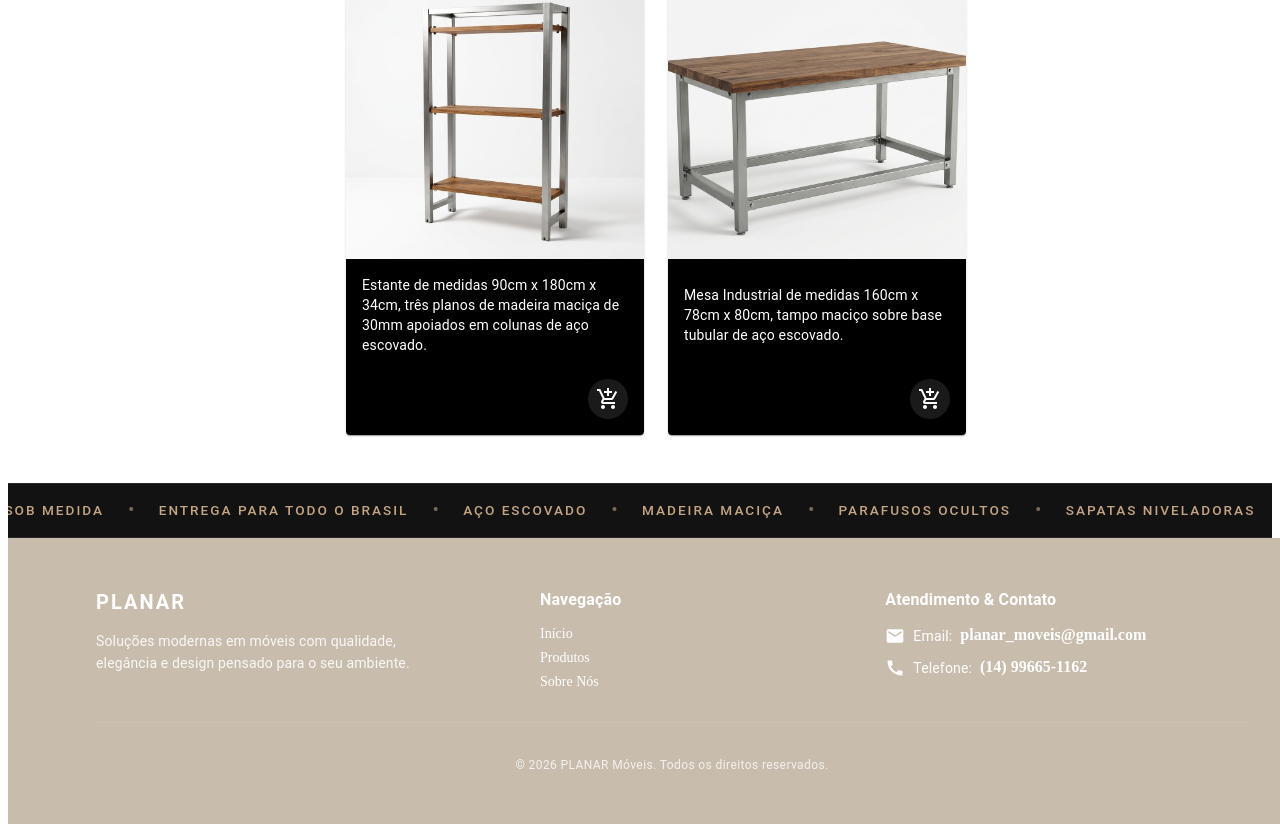
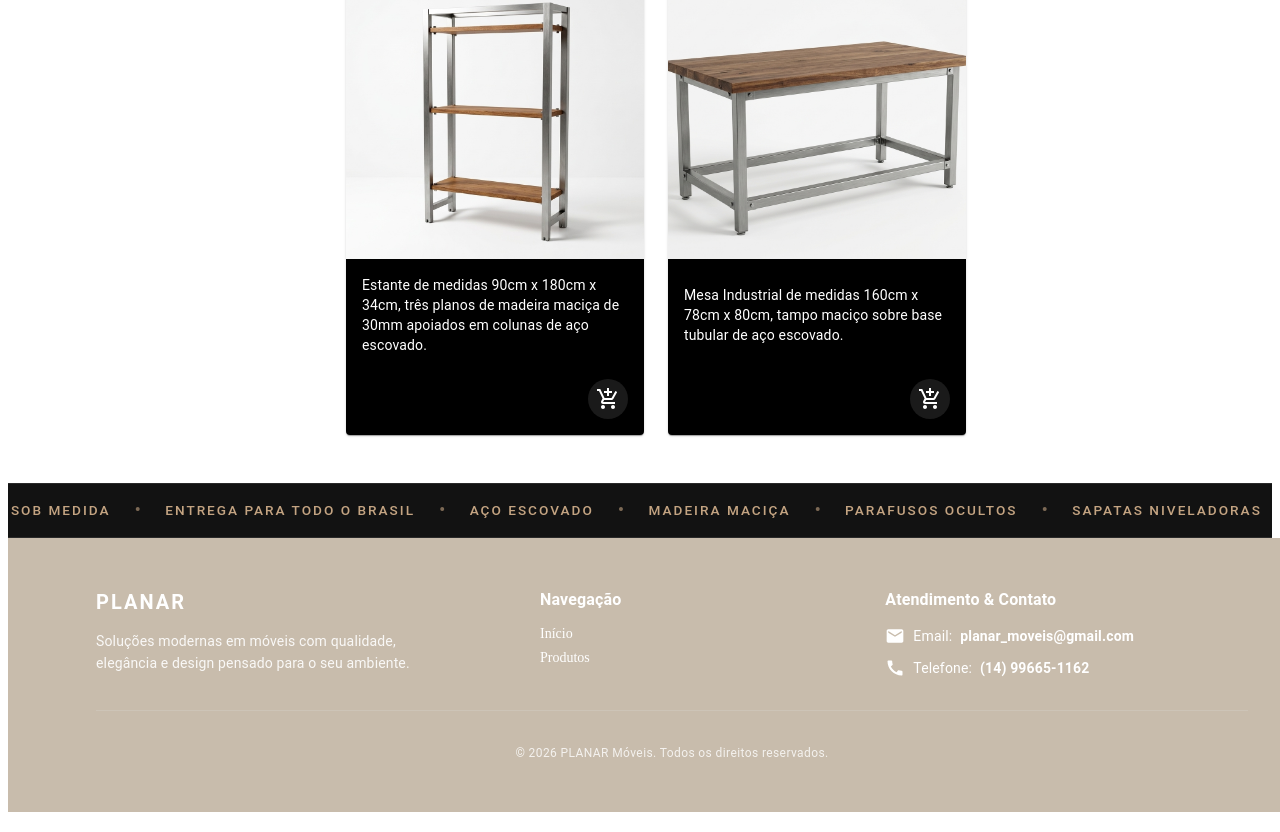
Before and after one commit to LYLUANE/site_planar, a React (Vite) app: page / in a window 1280 px wide. Shown: the part 1574-2406 px from the top of the page. Built offline with nearby package versions, Linux system fonts and the light colour scheme.

Commit message:
mudanças

```diff
--- a/src/Footer.tsx
+++ b/src/Footer.tsx
@@ -28,7 +28,7 @@ function Footer() {
               sx={{
                 fontWeight: 700,
                 letterSpacing: 2,
-                color: "#white",
+                color: "white",
                 mb: 1.5,
                 textTransform: "uppercase",
               }}
@@ -44,7 +44,7 @@ function Footer() {
           <Grid size={{ xs: 12, sm: 3 }}>
             <Typography
               variant="subtitle1"
-              sx={{ fontWeight: 700, mb: 1.5, color: "#white" }}
+              sx={{ fontWeight: 700, mb: 1.5, color: "white" }}
             >
               Navegação
             </Typography>
@@ -52,23 +52,16 @@ function Footer() {
               <Link
                 href="#inicio"
                 underline="hover"
-                sx={{ color: "white", fontSize: "0.875rem" }}
+                sx={{ color: "white", fontSize: "0.875rem", cursor: "pointer" }}
               >
                 Início
               </Link>
               <Link
                 href="#produtos"
                 underline="hover"
-                sx={{ color: "white", fontSize: "0.875rem" }}
+                sx={{ color: "white", fontSize: "0.875rem", cursor: "pointer" }}
               >
                 Produtos
-              </Link>
-              <Link
-                href="#sobre"
-                underline="hover"
-                sx={{ color: "white", fontSize: "0.875rem" }}
-              >
-                Sobre Nós
               </Link>
             </Stack>
           </Grid>
@@ -84,25 +77,23 @@ function Footer() {
               <Stack direction="row" alignItems="center" spacing={1}>
                 <LocalPostOffice fontSize="small" sx={{ color: "white" }} />
                 <Typography variant="body2">Email:</Typography>
-                <Link
-                  href="mailto:planar_moveis@gmail.com"
-                  underline="hover"
+                <Typography
+                  variant="body2"
                   sx={{ color: "white", fontWeight: 600 }}
                 >
                   planar_moveis@gmail.com
-                </Link>
+                </Typography>
               </Stack>
 
               <Stack direction="row" alignItems="center" spacing={1}>
                 <Call fontSize="small" sx={{ color: "white" }} />
                 <Typography variant="body2">Telefone:</Typography>
-                <Link
-                  href="tel:14996651162"
-                  underline="hover"
+                <Typography
+                  variant="body2"
                   sx={{ color: "white", fontWeight: 600 }}
                 >
                   (14) 99665-1162
-                </Link>
+                </Typography>
               </Stack>
             </Stack>
           </Grid>
--- a/src/Head.tsx
+++ b/src/Head.tsx
@@ -29,7 +29,14 @@ function Head({
   onRemoverDoCarrinho,
 }: HeadProps) {
   return (
-    <Box sx={{ bgcolor: "#121315", minHeight: "auto", color: "#ffffff" }}>
+    <Box
+      sx={{
+        bgcolor: "#121315",
+        minHeight: "auto",
+        color: "#ffffff",
+        id: "inicio",
+      }}
+    >
       <AppBar
         position="static"
         elevation={0}
@@ -148,7 +155,6 @@ function Head({
                 fontSize: "1rem",
                 lineHeight: 1.6,
                 maxWidth: "420px",
-
               }}
             >
               Móveis Industriais de aço e madeira. Cada parafuso, cada tubo,
--- a/src/Major.tsx
+++ b/src/Major.tsx
@@ -76,12 +76,14 @@ function Major({ onAdicionarAoCarrinho }: MajorProps) {
   return (
     <Box sx={{ width: "100%", px: 2, py: { xs: 4, md: 6 } }}>
       <Typography
+
         variant="h5"
         sx={{
           fontWeight: "bold",
           color: "white",
           mb: 3,
           textAlign: "center",
+          id:"#produtos"
         }}
       >
         Nossos Produtos
```
